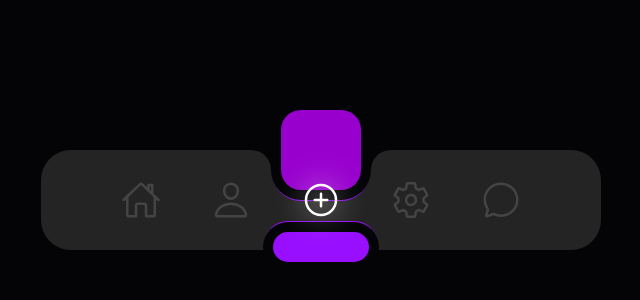
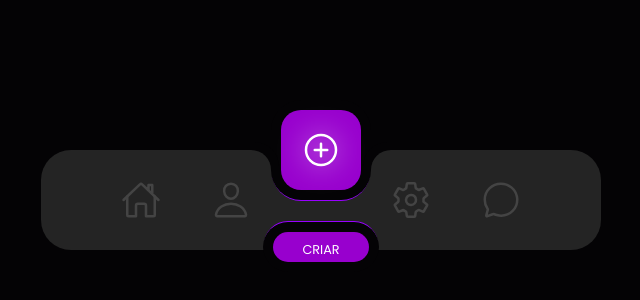
Before and after one commit to Edson-Emanoel/HtmlBeautiful, a plain HTML site: page menuIndica/index.html in a window 1280 px wide. Shown: the part 200-500 px from the top of the page, without its empty margins (319-959 px from the left). Drawn offline with nearby package versions, Linux system fonts and the light colour scheme.

Commit message:
Consertei o menu com indicador

```diff
--- a/menuIndica/index.html
+++ b/menuIndica/index.html
@@ -19,36 +19,36 @@
       <script type="module" src="https://unpkg.com/ionicons@7.1.0/dist/ionicons/ionicons.esm.js"></script>
       <script nomodule src="https://unpkg.com/ionicons@7.1.0/dist/ionicons/ionicons.js"></script>
 
+      <script>
 
-      <script>
-            let marcador = document.querySelector('#marker')
-            let lista = document.querySelectorAll('ul li')
+            let marcador = document.querySelector('#marker');
+            let lista = document.querySelectorAll('ul li');
 
             marcador.style.left  = 240 + 'px';
             marcador.style.width = 80 + 'px';
 
-            function moverIndicador(elemento) {
+            function moverIndicador (elemento) {
                   marcador.style.left = elemento.offsetLeft + 'px';
                   marcador.style.width = elemento.offsetWidth + 'px';
             }
 
-            lista.forEach(link => {
+            lista.forEach((link) => {
                   link.addEventListener("click", (elemento) => {
-                        moverIndicador(elemento.target);
+                        moverIndicador(elemento.target)
                   })
             })
 
-            // Adiciona a classe
+            // Adicionar classe 'active' no item selecionado
 
-            function ativarLink() {
-                  lista.forEach(item => {
-                        item.classList.remove("active");
-                        this.classList.add("active");
+            function ativarLink () {
+                  lista.forEach((item) => {
+                        item.classList.remove('active')
+                        this.classList.add('active')
                   })
             }
 
-            lista.forEach(item => {
-                  item.addEventListener('click', ativarLink)
+            lista.forEach((item) => {
+                  item.addEventListener("click", ativarLink)
             })
 
       </script>
--- a/menuIndica/styles.css
+++ b/menuIndica/styles.css
@@ -1,8 +1,9 @@
 @import url('https://fonts.googleapis.com/css2?family=Poppins:ital,wght@0,100;0,200;0,300;0,400;0,500;0,600;0,700;0,800;0,900;1,100;1,200;1,300;1,400;1,500;1,600;1,700;1,800;1,900&display=swap');
+
 
 :root {
       --corFundo-boxShadow: #040305;
-      --cor-estilo: #980FFF;
+      --cor-estilo: #9800FF;
       --cor-estiloIndicador: #9800CE;
 }
 
@@ -28,7 +29,7 @@ ul {
       align-items: center;
       gap: 10px;
       padding: 10px 60px;
-      background-color: #242424;
+      background: #242424;
       border-radius: 30px;
 }
 
@@ -48,20 +49,22 @@ ul li a {
       color: #444;
 }
 
+
 ul li a ion-icon {
       font-size: 2.5rem;
-      transition:  .5s;
+      transition: .5s;
+      pointer-events: none;
 }
 
 ul li:hover a ion-icon {
-      color: var(--cor-estiloIndicador);
+      color: var(--cor-estilo);
       filter: drop-shadow(0 0 15px var(--cor-estilo)) drop-shadow(0 0 20px var(--cor-estilo));
 }
 
 ul li.active a ion-icon {
       color: #FFF;
       filter: drop-shadow(0 0 15px #FFF);
-      transform: scaleY(-50px);
+      transform: translateY(-50px);
 }
 
 ul #marker {
@@ -73,6 +76,7 @@ ul #marker {
       background: var(--cor-estiloIndicador);
       box-shadow: 0 0 0 10px var(--corFundo-boxShadow),
       0 2px 0 9px var(--cor-estilo);
+      transition: .5s;
 }
 
 ul #marker::before {
@@ -107,10 +111,11 @@ ul #marker span {
       width: 120%;
       height: 30px;
       border-radius: 20px;
-      background: var(--cor-estilo);
+      background: var(--cor-estiloIndicador);
       box-shadow: 0 0 0 10px var(--corFundo-boxShadow),
       0 -2px 0 9px var(--cor-estilo);
 }
+
 
 ul li a text {
       position: absolute;
@@ -122,5 +127,6 @@ ul li a text {
 }
 
 ul li.active a text {
-
+      color: #FFF;
+      opacity: 1;
 }
```
Also changed, not shown: menuIndica/script.js (deleted).
